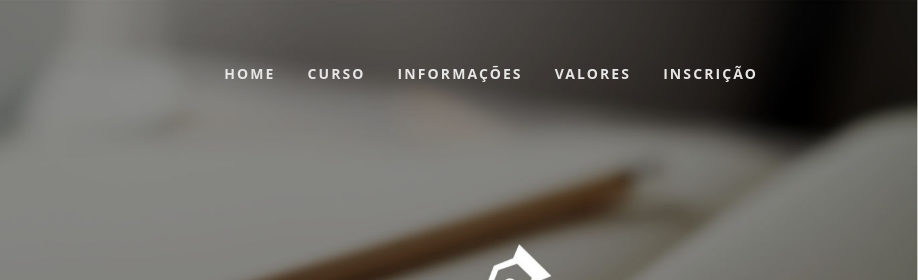
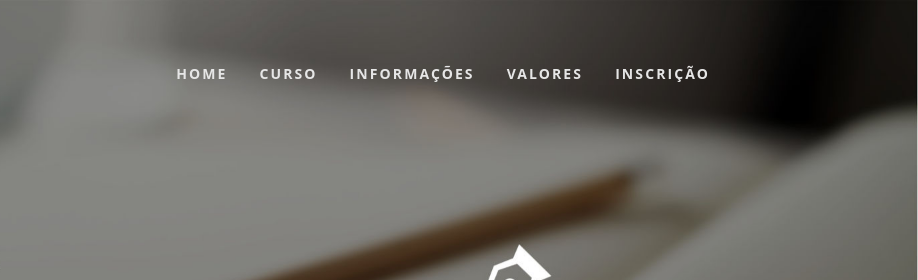
Before and after one commit to cain-dev/page, a plain HTML site: page index.html in a window 1280 px wide. Shown: the top 280 px of the page, 362-1280 px from the left. Drawn offline with Linux system fonts and the light colour scheme.

Commit message:
Update style.css

```diff
--- a/style.css
+++ b/style.css
@@ -32,7 +32,7 @@ ul {
   position: absolute;
   top: 0;
   right: 0;
-  padding-right: 9em;
+  padding-right: 12em;
   padding-top: 3em;
 }
 
```
